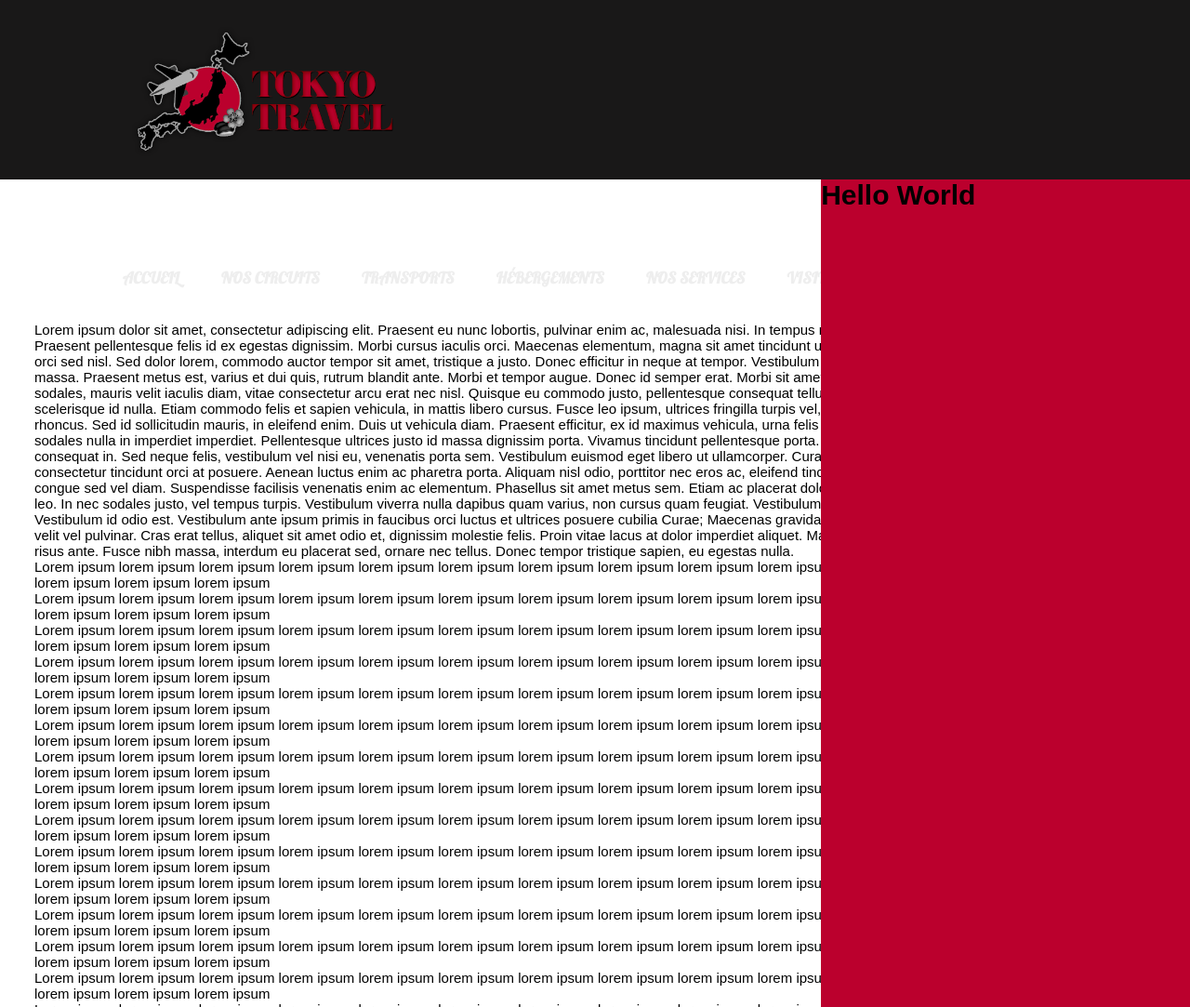
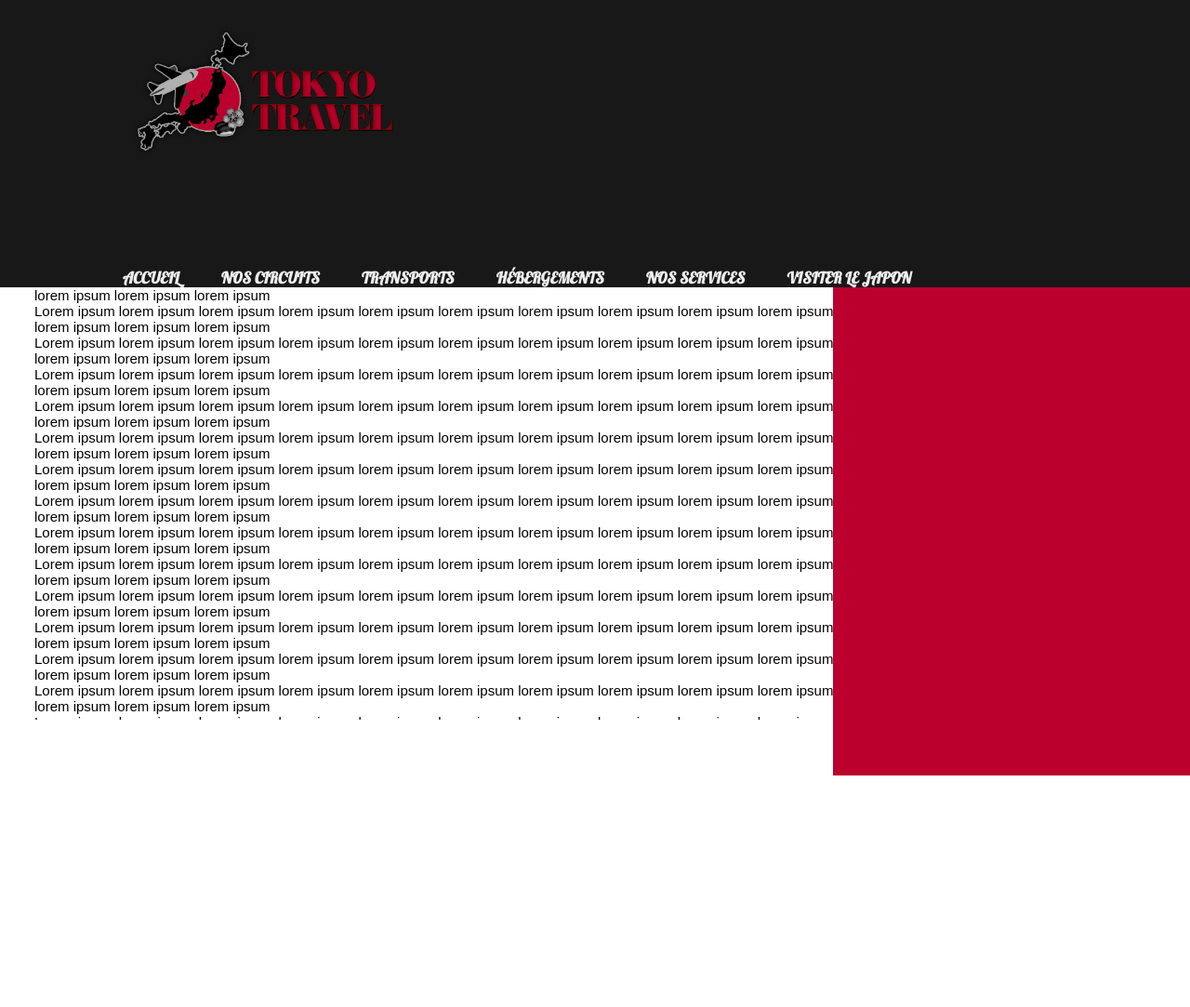
Before and after one commit to GLBDM/Tokyo-Travel, a plain HTML site: page index.html in a window 1280 px wide. Shown: the whole page at 93% size. After the commit the page ends 834 px from the top, so only its background shows below. Drawn offline with Linux system fonts and the light colour scheme.

Commit message:
Update styles.css

```diff
--- a/styles.css
+++ b/styles.css
@@ -5,10 +5,11 @@
     padding: 0;
 }
 
-html,body{
-  height:100%;
-  margin:0;
-  padding:0;
+html,
+body {
+    height: 100%;
+    margin: 0;
+    padding: 0;
 }
 
 body {
@@ -28,8 +29,12 @@ a {
 
 .wrapper {
 
-    width: auto;
+    position: fixed;
+    width: 100%;
     background-color: #191818;
+    z-index: 99;
+    top: 0px;
+    display: inline-block;
 }
 
 #logo {
@@ -71,9 +76,8 @@ header nav ul li a:hover {
 
 /* SCROLL */
 
-.scroll
-
-{
+.scroll {
+    z-index: 70;
     float: left;
     position: relative;
     max-width: 1250px;
@@ -86,28 +90,30 @@ header nav ul li a:hover {
 
 /* width */
 ::-webkit-scrollbar {
-  width: 11px;
+    width: 11px;
 }
 
 /* Track */
 ::-webkit-scrollbar-track {
-  background: #f1f1f1;
+    background: #f1f1f1;
 }
 
 /* Handle */
 ::-webkit-scrollbar-thumb {
-  background: #161515;
+    background: #161515;
 }
 
 /* NO SCROLL */
 
+
+
 .no-scroll {
-    position:fixed;
-    float: right;
-    margin-top: auto;
-    margin-left: 69%;
-    padding-bottom: 100%;
-    width: 100%;
-    height: auto;
+    top: 193px;
+    z-index: 80;
+    right: 0px;
+    position: absolute;
+    width: 30%;
+    height: 80%;
     background-color: #BB002D;
+    border-bottom: 1px solid #BB002D;
 }
```
